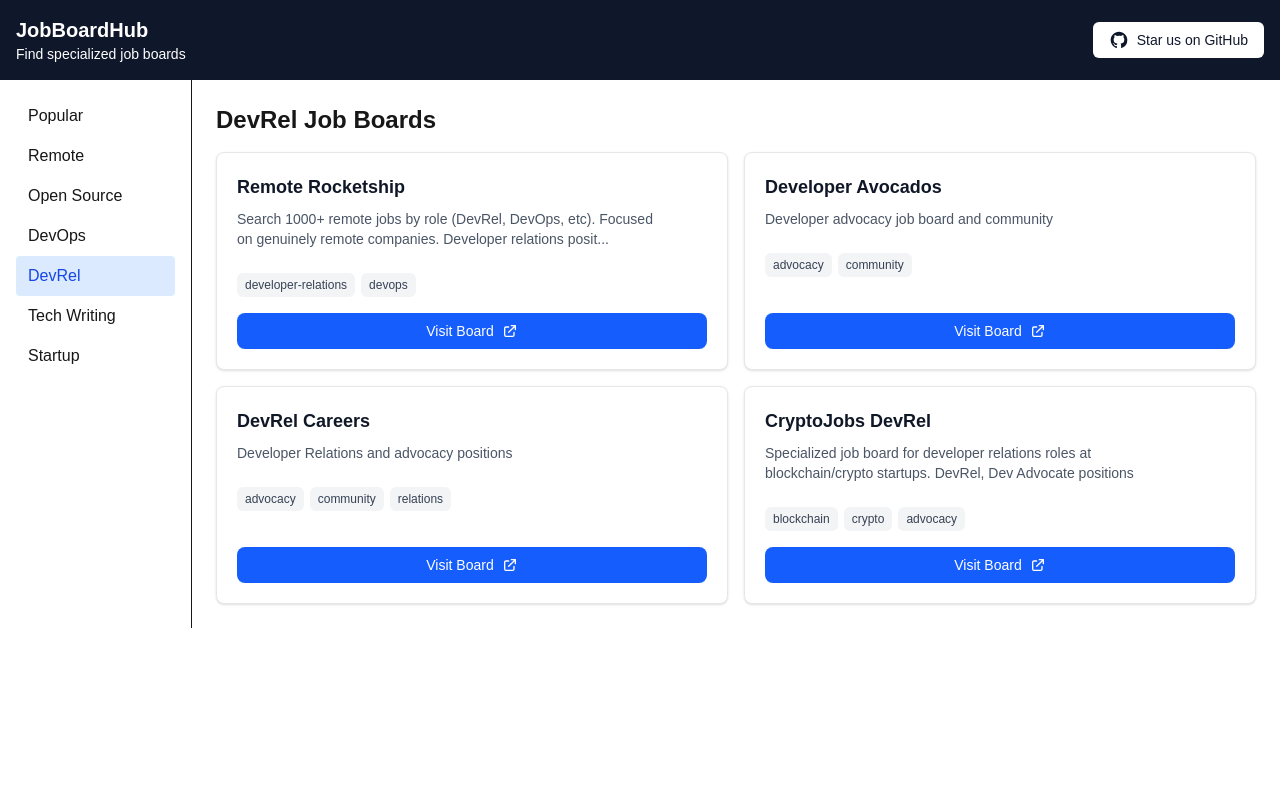
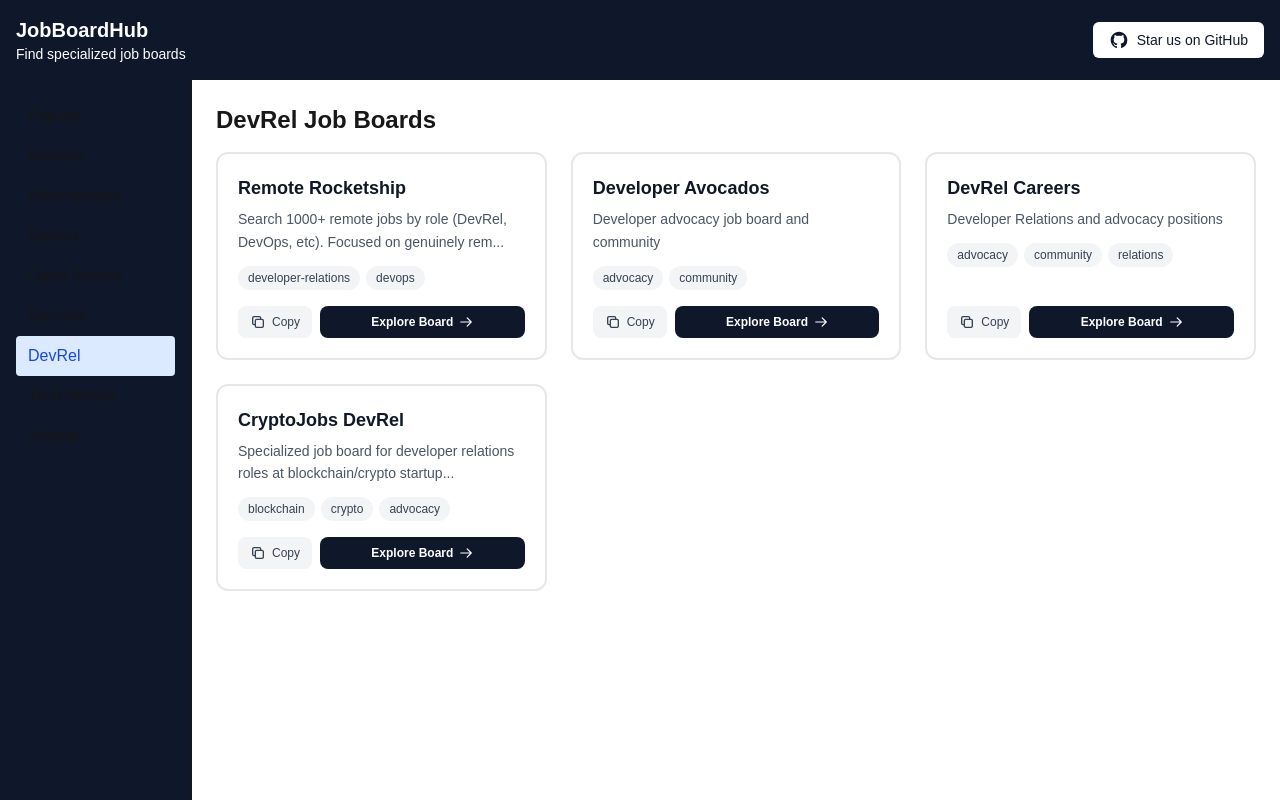
Before and after one commit to pavangudiwada/job-board-hub, a Next.js app: page /devrel in a window 1280 px wide. Built offline with nearby package versions, Linux system fonts and the light colour scheme.

Commit message:
Updated card layout with sticky sidebar and navbar

```diff
--- a/app/[category]/BoardCard.tsx
+++ b/app/[category]/BoardCard.tsx
@@ -6,76 +6,99 @@
 
 export default function BoardCard({ board }: { board: Board }) {
     const [copied, setCopied] = useState(false)
+    const [showAllTags, setShowAllTags] = useState(false)
 
     const handleCopy = (e: React.MouseEvent) => {
         e.preventDefault()
+        e.stopPropagation()
         navigator.clipboard.writeText(board.link)
         setCopied(true)
         setTimeout(() => setCopied(false), 2000)
     }
 
-    const truncatedDescription = board.description.length > 120
-        ? board.description.substring(0, 120) + '...'
+    const truncatedDescription = board.description.length > 80
+        ? board.description.substring(0, 80) + '...'
         : board.description
 
+    const visibleTags = board.tags?.slice(0, 3) || []
+    const remainingTags = board.tags?.slice(3) || []
+
     return (
-        <div className="group relative p-5 bg-white border border-gray-200 rounded-lg shadow-sm hover:shadow-md transition-all">
-            <div className="flex flex-col h-full">
-                <div className="flex items-start justify-between mb-3">
-                    <div className="flex-1">
-                        <h3 className="text-lg font-semibold mb-2 text-gray-900">{board.name}</h3>
-                        <p className="text-sm text-gray-600 mb-3">{truncatedDescription}</p>
-                    </div>
-
-                    <div className="flex gap-2 ml-3 opacity-0 group-hover:opacity-100 transition-opacity">
-                        <button
-                            onClick={handleCopy}
-                            title={copied ? "Copied!" : "Copy link"}
-                            className={`p-2 rounded-full transition cursor-pointer ${copied ? 'bg-green-100' : 'hover:bg-gray-100'}`}
-                        >
-                            {copied ? (
-                                <svg className="w-5 h-5 text-green-600" fill="none" stroke="currentColor" viewBox="0 0 24 24">
-                                    <path strokeLinecap="round" strokeLinejoin="round" strokeWidth={2} d="M5 13l4 4L19 7" />
-                                </svg>
-                            ) : (
-                                <svg className="w-5 h-5 text-gray-600" fill="none" stroke="currentColor" viewBox="0 0 24 24">
-                                    <path strokeLinecap="round" strokeLinejoin="round" strokeWidth={2} d="M8 16H6a2 2 0 01-2-2V6a2 2 0 012-2h8a2 2 0 012 2v2m-6 12h8a2 2 0 002-2v-8a2 2 0 00-2-2h-8a2 2 0 00-2 2v8a2 2 0 002 2z" />
-                                </svg>
-                            )}
-                        </button>
-                    </div>
+        <div className="group relative bg-white border-2 border-gray-200 rounded-xl overflow-hidden transition-all duration-300 hover:-translate-y-2 hover:border-blue-500 hover:shadow-xl">
+            <div className="p-5 flex flex-col h-full">
+                {/* Header with title */}
+                <div className="mb-3">
+                    <h3 className="text-lg font-bold text-gray-900 mb-1.5">{board.name}</h3>
+                    <p className="text-sm text-gray-600 leading-relaxed">{truncatedDescription}</p>
                 </div>
 
-                {/* Metadata badges */}
+                {/* Tags */}
                 {board.tags && board.tags.length > 0 && (
                     <div className="flex flex-wrap gap-1.5 mb-4">
-                        {board.tags.slice(0, 5).map((tag, index) => (
+                        {visibleTags.map((tag, index) => (
                             <span
                                 key={index}
-                                className="px-2 py-1 text-xs font-medium bg-gray-100 text-gray-700 rounded-md"
+                                className="px-2.5 py-1 text-xs font-medium bg-gray-100 text-gray-700 rounded-full"
                             >
                                 {tag}
                             </span>
                         ))}
-                        {board.tags.length > 5 && (
-                            <span className="px-2 py-1 text-xs font-medium text-gray-500">
-                                +{board.tags.length - 5}
-                            </span>
+                        {remainingTags.length > 0 && (
+                            <div className="relative">
+                                <span
+                                    className="px-2.5 py-1 text-xs font-medium bg-gray-100 text-gray-700 rounded-full cursor-pointer hover:bg-gray-200"
+                                    onMouseEnter={() => setShowAllTags(true)}
+                                    onMouseLeave={() => setShowAllTags(false)}
+                                >
+                                    +{remainingTags.length}
+                                </span>
+                                {showAllTags && (
+                                    <div className="absolute z-10 bottom-full mb-2 left-0 bg-white border-2 border-gray-200 rounded-lg shadow-lg p-2 min-w-max">
+                                        <div className="flex flex-wrap gap-1.5">
+                                            {remainingTags.map((tag, index) => (
+                                                <span
+                                                    key={index}
+                                                    className="px-2.5 py-1 text-xs font-medium bg-gray-100 text-gray-700 rounded-full"
+                                                >
+                                                    {tag}
+                                                </span>
+                                            ))}
+                                        </div>
+                                    </div>
+                                )}
+                            </div>
                         )}
                     </div>
                 )}
 
-                {/* Visit Board button */}
-                <div className="mt-auto">
+                {/* Copy button and explore button in same row */}
+                <div className="mt-auto flex items-center gap-2">
+                    <button
+                        onClick={handleCopy}
+                        className={`flex items-center gap-1.5 px-3 py-2 rounded-lg text-xs font-medium transition-all ${copied
+                            ? 'bg-green-100 text-green-700'
+                            : 'bg-gray-100 text-gray-700 hover:bg-gray-200'
+                            }`}
+                    >
+                        <svg className="w-4 h-4" fill="none" stroke="currentColor" viewBox="0 0 24 24">
+                            {copied ? (
+                                <path strokeLinecap="round" strokeLinejoin="round" strokeWidth={2} d="M5 13l4 4L19 7" />
+                            ) : (
+                                <path strokeLinecap="round" strokeLinejoin="round" strokeWidth={2} d="M8 16H6a2 2 0 01-2-2V6a2 2 0 012-2h8a2 2 0 012 2v2m-6 12h8a2 2 0 002-2v-8a2 2 0 00-2-2h-8a2 2 0 00-2 2v8a2 2 0 002 2z" />
+                            )}
+                        </svg>
+                        {copied ? 'Copied!' : 'Copy'}
+                    </button>
+
                     <Link
                         href={`${board.link}?ref=jobboardhub`}
                         target="_blank"
                         rel="noopener noreferrer"
-                        className="inline-flex items-center justify-center w-full px-4 py-2 text-sm font-medium text-white bg-blue-600 rounded-lg hover:bg-blue-700 transition-colors"
+                        className="flex-1 flex items-center justify-center px-4 py-2 text-xs font-semibold text-white bg-slate-900 rounded-lg hover:bg-slate-800 transition-colors"
                     >
-                        Visit Board
-                        <svg className="w-4 h-4 ml-2" fill="none" stroke="currentColor" viewBox="0 0 24 24">
-                            <path strokeLinecap="round" strokeLinejoin="round" strokeWidth={2} d="M10 6H6a2 2 0 00-2 2v10a2 2 0 002 2h10a2 2 0 002-2v-4M14 4h6m0 0v6m0-6L10 14" />
+                        Explore Board
+                        <svg className="w-3.5 h-3.5 ml-1.5" fill="none" stroke="currentColor" viewBox="0 0 24 24">
+                            <path strokeLinecap="round" strokeLinejoin="round" strokeWidth={2} d="M14 5l7 7m0 0l-7 7m7-7H3" />
                         </svg>
                     </Link>
                 </div>
--- a/app/[category]/page.tsx
+++ b/app/[category]/page.tsx
@@ -9,8 +9,8 @@
     const currentCategory = hubCategories.find(cat => cat.id === category)
 
     return (
-        <div>
-            <header className="p-4 bg-slate-900 text-white flex items-center justify-between">
+        <div className="flex flex-col h-screen">
+            <header className="sticky top-0 z-50 p-4 bg-slate-900 text-white flex items-center justify-between">
                 <div>
                     <h1 className="text-xl font-bold">JobBoardHub</h1>
                     <p className="text-sm">Find specialized job boards</p>
@@ -28,8 +28,8 @@
                 </Link>
             </header>
 
-            <div className="flex">
-                <aside className="w-48 p-4 border-r">
+            <div className="flex flex-1 overflow-hidden">
+                <aside className="sticky top-0 w-48 h-[calc(100vh-72px)] overflow-y-auto p-4 border-r bg-slate-900">
                     <nav>
 
                         {hubCategories.map(cat => (
@@ -46,10 +46,10 @@
                         ))}
                     </nav>
                 </aside>
-                <main className="flex-1 p-6">
+                <main className="flex-1 p-6 overflow-y-auto">
                     <h2 className="text-2xl font-bold mb-4">{currentCategory?.name || category} Job Boards</h2>
 
-                    <div className="grid grid-cols-1 md:grid-cols-2 gap-4">
+                    <div className="grid grid-cols-1 md:grid-cols-2 lg:grid-cols-3 gap-6">
                         {getBoardsByCategory(category).map(board => (
                             <BoardCard key={board.name} board={board} />
                         ))}
--- a/data/boards.ts
+++ b/data/boards.ts
@@ -149,7 +149,7 @@
     {
         name: "Pangian",
         description: "Remote jobs with travel opportunities",
-        link: "https://pangian.com/job-travel-remote",
+        link: "https://pangian.com/remote/",
         category: ["remote"],
         tags: ["travel", "digital-nomad"]
     },
@@ -271,7 +271,7 @@
         name: "Open Source Design Jobs",
         description: "Design roles in open source projects",
         link: "https://opensourcedesign.net/jobs",
-        category: ["opensource"],
+        category: ["opensource", "design"],
         tags: ["design", "ui", "ux"]
     },
     {
@@ -433,7 +433,7 @@
         name: "HackerNews Who is Hiring",
         description: "Monthly 'Who is Hiring' thread on HN with direct job postings from companies and startups. Real-time opportunities",
         link: "https://news.ycombinator.com/jobs",
-        category: ["remote", "popular"],
+        category: ["remote", "popular", "startup"],
         tags: ["startup", "real-time", "community"]
     },
     {
@@ -454,42 +454,42 @@
         name: "Dribbble",
         description: "#1 job board for remote graphic design jobs. Largest independent community for designers and creative professionals",
         link: "https://dribbble.com/remote-design-jobs",
-        category: ["remote", "popular"],
+        category: ["design", "popular"],
         tags: ["design", "graphic-design", "creative", "ui", "ux"]
     },
     {
         name: "Authentic Jobs",
         description: "Job board for designers, developers, and creative professionals",
         link: "https://authenticjobs.com",
-        category: ["remote", "popular"],
+        category: ["design", "development", "popular"],
         tags: ["design", "developer", "creative"]
     },
     {
         name: "Behance",
         description: "Adobe's creative job board",
         link: "https://www.behance.net/joblist",
-        category: ["remote", "popular"],
+        category: ["design", "popular"],
         tags: ["design", "creative", "adobe", "ui", "ux"]
     },
     {
         name: "Designer Jobs",
         description: "Job board specifically for designers",
         link: "https://designerjobs.co/jobs",
-        category: ["remote", "popular"],
+        category: ["design", "popular"],
         tags: ["design", "ui", "ux"]
     },
     {
         name: "UI & UX Designer Jobs",
         description: "Hand-picked UI, UX & UXR Jobs",
         link: "https://uiuxdesignerjobs.com",
-        category: ["remote", "popular"],
+        category: ["design", "popular"],
         tags: ["ui", "ux", "research", "hand-picked"]
     },
     {
         name: "UX Jobs Board",
         description: "User experience design job board",
         link: "https://www.uxjobsboard.com",
-        category: ["remote", "popular"],
+        category: ["design", "popular"],
         tags: ["ux", "user-experience", "design"]
     },
 
@@ -563,91 +563,91 @@
         name: "Ruby on Rails Jobs",
         description: "Job board for Ruby on Rails developers",
         link: "https://www.ruby-on-rails-jobs.com",
-        category: ["remote", "devops"],
+        category: ["development"],
         tags: ["ruby", "rails", "backend"]
     },
     {
         name: "React Job Board",
         description: "Jobs for React developers",
         link: "https://www.reactjobboard.com",
-        category: ["remote", "popular"],
+        category: ["development", "popular"],
         tags: ["react", "frontend", "javascript"]
     },
     {
         name: "Vue Jobs",
         description: "Job board for Vue.js developers",
         link: "https://vuejobs.com",
-        category: ["remote", "popular"],
+        category: ["development", "popular"],
         tags: ["vue", "vuejs", "frontend", "javascript"]
     },
     {
         name: "Angular Jobs",
         description: "Job board for Angular developers",
         link: "https://angularjobs.com",
-        category: ["remote", "popular"],
+        category: ["development", "popular"],
         tags: ["angular", "frontend", "javascript"]
     },
     {
         name: "Python Job Board",
         description: "Official Python.org job board",
         link: "https://www.python.org/jobs",
-        category: ["remote", "popular"],
+        category: ["development", "popular"],
         tags: ["python", "backend", "data"]
     },
     {
         name: "Django Jobs",
         description: "Job board for Django developers",
         link: "https://djangojobs.net/jobs",
-        category: ["remote", "devops"],
+        category: ["development"],
         tags: ["django", "python", "backend"]
     },
     {
         name: "Golang Cafe",
         description: "Job board for Go developers",
         link: "https://golang.cafe",
-        category: ["remote", "devops"],
+        category: ["development"],
         tags: ["golang", "go", "backend"]
     },
     {
         name: "Rust Jobs",
         description: "Rust Programming Language Jobs",
         link: "http://rust-jobs.com",
-        category: ["remote", "devops"],
+        category: ["development"],
         tags: ["rust", "systems", "backend"]
     },
     {
         name: "iOS Dev Jobs",
         description: "Job board for iOS developers",
         link: "https://iosdevjobs.com",
-        category: ["remote", "popular"],
+        category: ["development", "popular"],
         tags: ["ios", "mobile", "swift"]
     },
     {
         name: "Android Dev Careers",
         description: "Job board for Android developers",
         link: "https://androiddev.careers",
-        category: ["remote", "popular"],
+        category: ["development", "popular"],
         tags: ["android", "mobile", "kotlin"]
     },
     {
         name: "React Native Jobs",
         description: "The #1 job board for React Native developers",
         link: "https://reactnative-jobs.com",
-        category: ["remote", "popular"],
+        category: ["development", "popular"],
         tags: ["react-native", "mobile", "javascript"]
     },
     {
         name: "LaraJobs",
         description: "Job board for Laravel developers",
         link: "https://larajobs.com",
-        category: ["remote", "devops"],
+        category: ["development"],
         tags: ["laravel", "php", "backend"]
     },
     {
         name: "Elixir Jobs",
         description: "Job board for Elixir developers",
         link: "https://elixirjobs.net",
-        category: ["remote", "devops"],
+        category: ["development"],
         tags: ["elixir", "functional", "backend"]
     },
 
--- a/data/categories.ts
+++ b/data/categories.ts
@@ -1,6 +1,8 @@
 export const hubCategories = [
     { id: "popular", name: "Popular", description: "Most popular job boards" },
     { id: 'remote', name: 'Remote', description: 'Work from anywhere opportunities' },
+    { id: 'development', name: 'Development', description: 'Programming and software development jobs' },
+    { id: 'design', name: 'Design', description: 'UI/UX and design opportunities' },
     { id: 'opensource', name: 'Open Source', description: 'Open source projects and jobs' },
     { id: 'devops', name: 'DevOps', description: 'DevOps, SRE, and infrastructure roles' },
     { id: 'devrel', name: 'DevRel', description: 'Developer Relations positions' },
```
